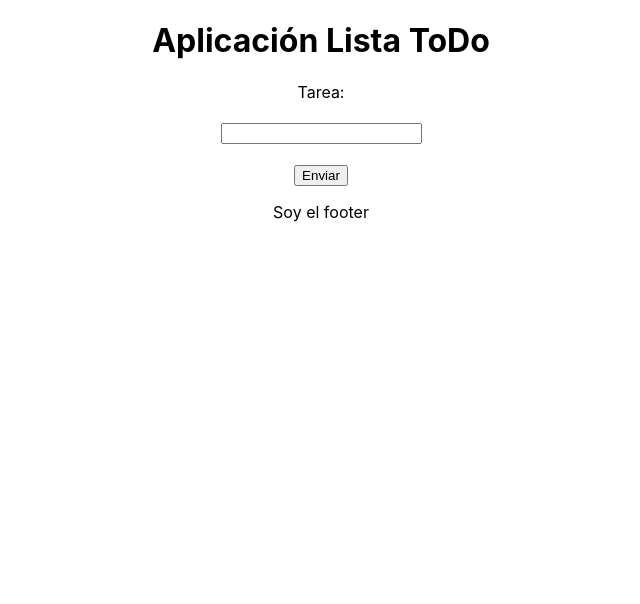
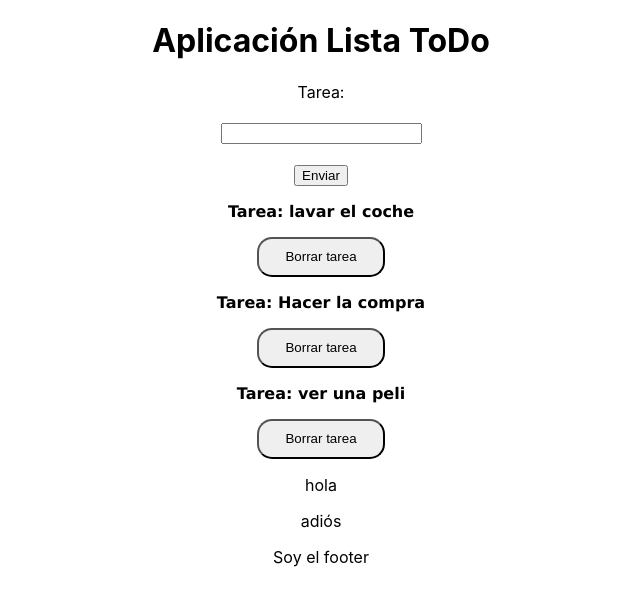
Before and after one commit to Cjuampi/toDo, a React (Create React App) app in the folder todo/: page / in a window 1280 px wide. Shown: the top 604 px of the page, without its empty margins (319-959 px from the left). Built offline with nearby package versions, Linux system fonts and the light colour scheme.

Commit message:
fixed cards file

```diff
--- a/todo/src/components/Card/Card.js
+++ b/todo/src/components/Card/Card.js
@@ -9,6 +9,7 @@ export default class Card extends Component {
 
     render() {
         let {tarea}  = this.props.dataToCard;
+        console.log(this.props)
         return (
             <div>
                 <p id="tarea">Tarea: {tarea || "no hay tarea"}</p>
--- a/todo/src/components/List/List.js
+++ b/todo/src/components/List/List.js
@@ -14,7 +14,7 @@ class List extends Component {
     renderTareas = () => this.state.todoList
                             .map((tarea,i)=> {
                                 let keyValue = uuidv4();
-                                <Card key={keyValue} dataToCard={tarea} remove ={()=>this.removeOneProduct(keyValue)}/>
+                                return <Card key={keyValue} dataToCard={tarea} remove ={()=>this.removeOneProduct(i)}/>
                             })
 
     addTarea = (tarea) =>{
@@ -43,6 +43,7 @@ class List extends Component {
                     <input type="submit" value="Enviar"/>
                 </form>
                 {this.renderTareas()}
+                {[<p>hola</p>, <p>adiós</p>]}
             </section>
         )
     }
```
